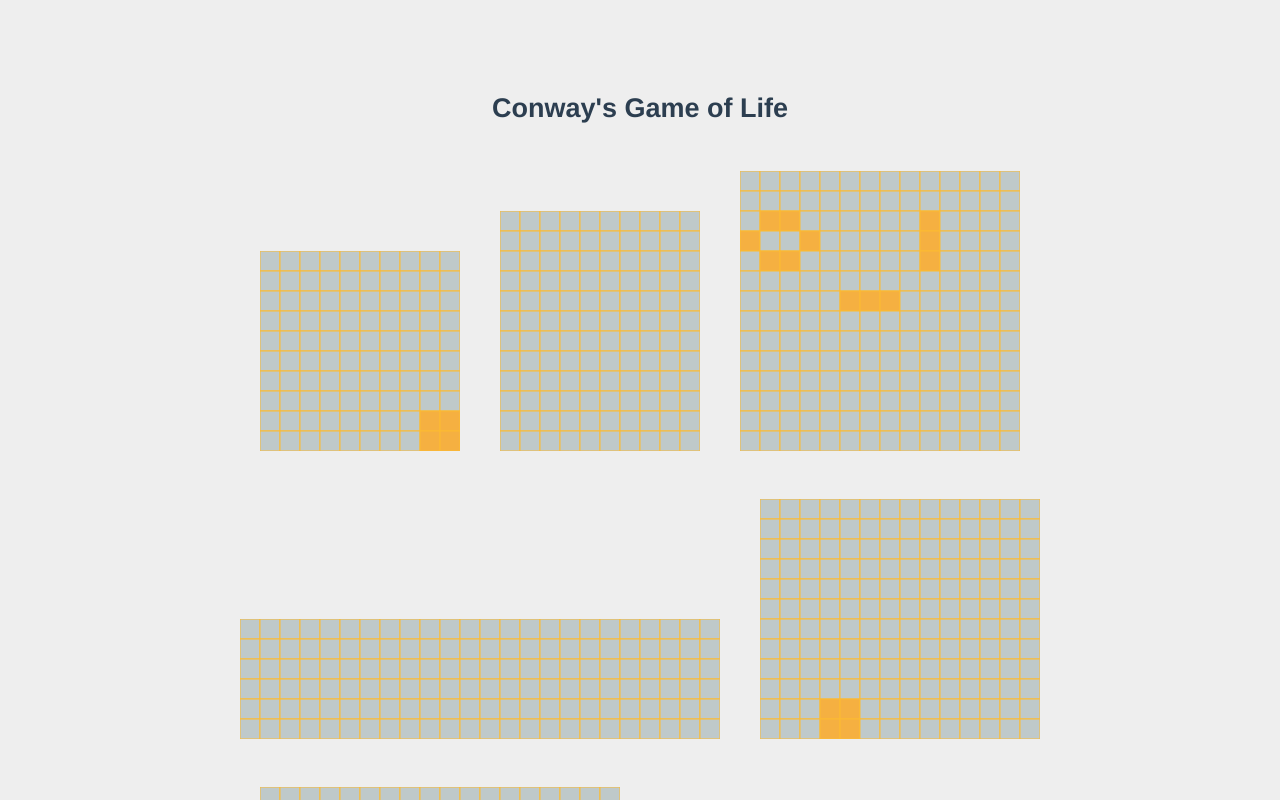
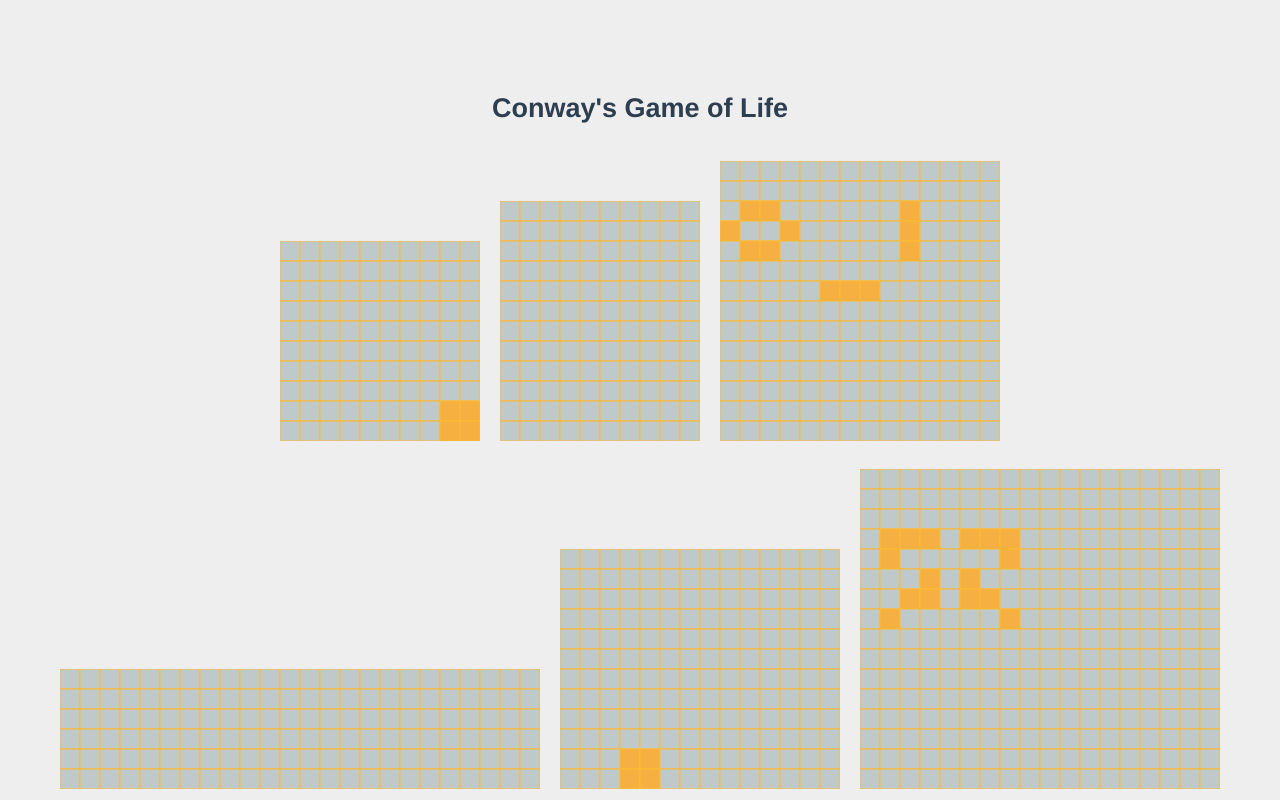
Before and after one commit to Vasiharan/life, a Vue app: page / in a window 1280 px wide. Shown: the top 800 px of the page. Built offline with nearby package versions, Linux system fonts and the light colour scheme.

Commit message:
Readme update

```diff
--- a/src/components/Grid.vue
+++ b/src/components/Grid.vue
@@ -1,5 +1,5 @@
 <template>
-  <span style="margin: 20px; display:inline-block;">
+  <span style="margin: 10px; display:inline-block;">
     <svg :height="height" :width="width">
       <rect
         v-for="(item) in this.girdData"
```
Also changed, not shown: 1 other file (tests, documents, lock files or other folders).
